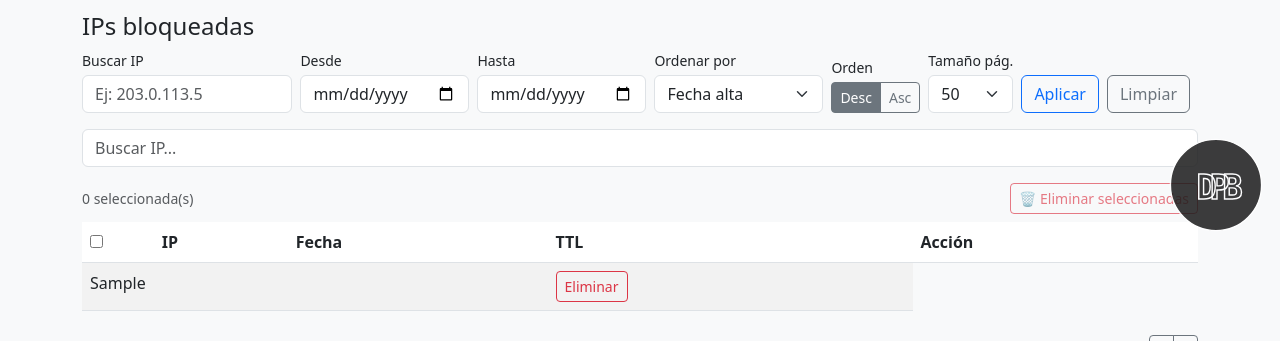
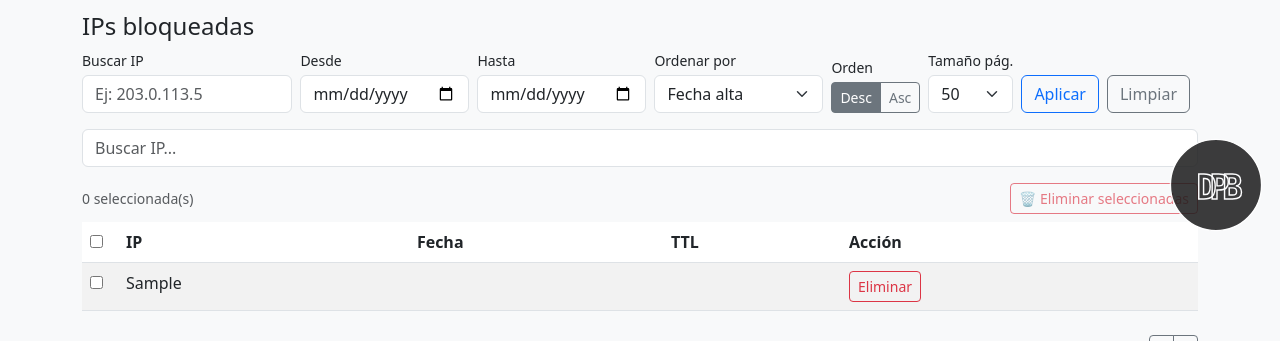
Before and after one commit to darelldeejay/ioc-manager, a Flask app: template templates/index.html in a window 1280 px wide. Shown: the part 551-892 px from the top of the page. Run offline with Flask 2, Linux system fonts and the light colour scheme; the template is opened without the code that fills it: most values are stand-ins (such as "Sample title", 1, 10 or a date in 2020).

Commit message:
Update index.html

```diff
--- a/templates/index.html
+++ b/templates/index.html
@@ -381,13 +381,15 @@
       <tbody>
         {% for ip in ips %}
           {% set parts = ip.split('|') %}
-          <tr>
+        <tr>
+          <td>
+            <input type="checkbox" class="row-chk" value="{{ parts[0] }}">
+         </td>
             <td>{{ parts[0] }}</td>
             <td>{{ parts[1] }}</td>
             <td>{{ '∞' if parts[2] == '0' else parts[2] }}</td>
             <td>
               <button class="btn btn-sm btn-outline-danger" data-bs-toggle="modal" data-bs-target="#confirmDelete{{ loop.index }}">Eliminar</button>
-
               <!-- Modal Confirmar eliminación individual -->
               <div class="modal fade" id="confirmDelete{{ loop.index }}" tabindex="-1" aria-hidden="true">
                 <div class="modal-dialog modal-dialog-centered">
```
